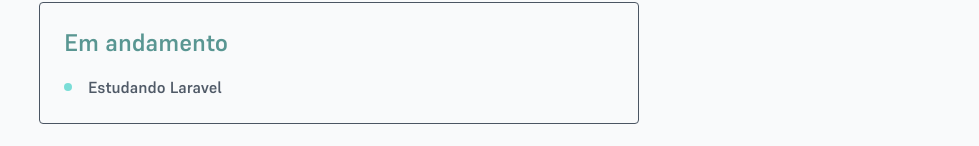
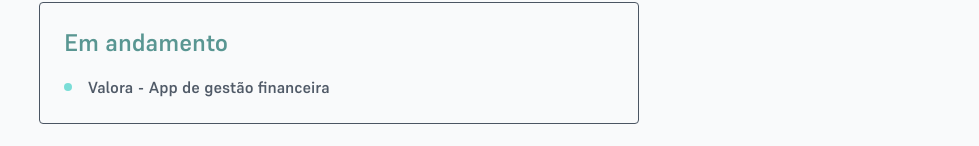
Before and after one commit to gusvsconcelos/portfolio, a React (Vite) app: page / in a window 1280 px wide. Shown: the part 390-536 px from the top of the page, without its empty margins (301-1280 px from the left). Built offline with nearby package versions, Linux system fonts and the light colour scheme.

Commit message:
feat: update currently-working-on activity

```diff
--- a/src/components/layout/CurrentlyWorkingOn.tsx
+++ b/src/components/layout/CurrentlyWorkingOn.tsx
@@ -8,7 +8,7 @@
 
       {/*Working on*/}
       <div className="mt-4">
-        <WorkingOn activity="Estudando Laravel" />
+        <WorkingOn activity="Valora - App de gestão financeira" />
       </div>
     </section>
   );
```
